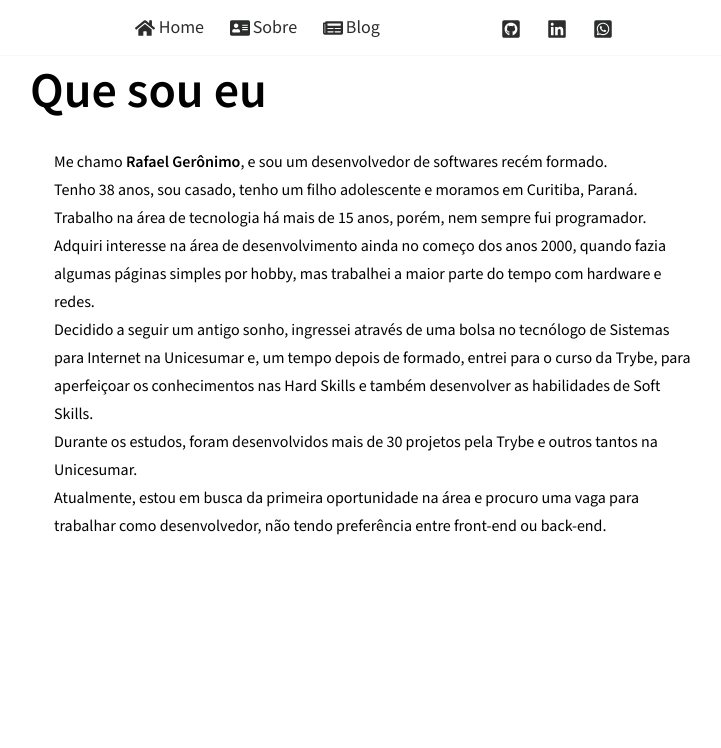
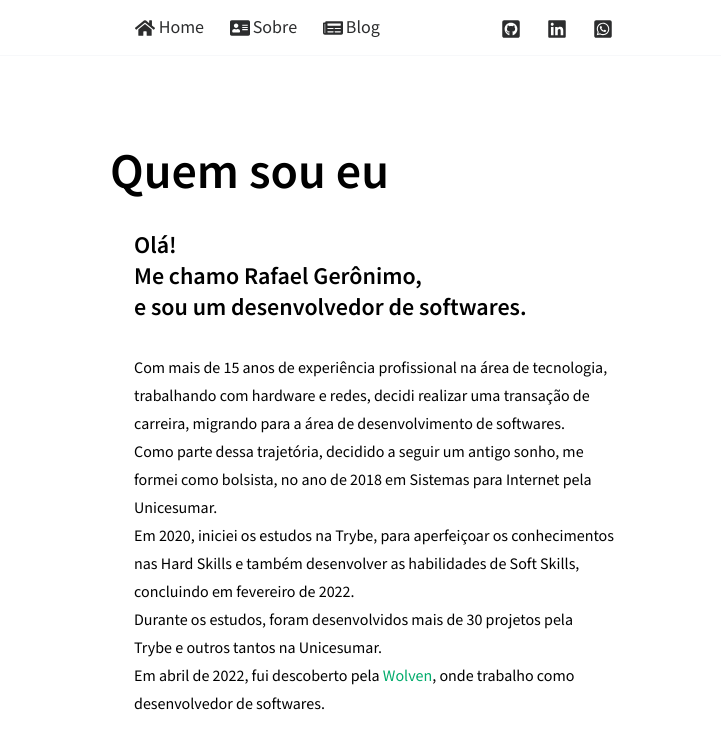
Before and after one commit to rafaelgeronimo/rafael.geronimo.dev, a Next.js app: page /about in a window 1280 px wide. Shown: the top 748 px of the page, without its empty margins (266-987 px from the left). Built offline with nearby package versions, Linux system fonts and the light colour scheme.

Commit message:
about update

```diff
--- a/src/components/About/index.tsx
+++ b/src/components/About/index.tsx
@@ -1,25 +1,52 @@
 // import styles from './about.module.scss';
-import styles from '../../styles/about.module.scss'
+import Image from "next/image";
+import styles from "../../styles/about.module.scss";
+import profilePic from "../../img/profile.png";
+import Link from "next/link";
 
 export default function About() {
   return (
-    <main className={ styles.mainContainer }>
-      <h1>Que sou eu</h1>
+    <main className={styles.mainContainer}>
       <div>
-        <p>Me chamo <strong>Rafael Gerônimo</strong>, e sou um desenvolvedor de softwares recém formado.</p>
-        <p>Tenho 38 anos, sou casado, tenho um filho adolescente e moramos em Curitiba, Paraná.</p>
-        <p>Trabalho na área de tecnologia há mais de 15 anos, porém, nem sempre fui programador. Adquiri
-          interesse na área de desenvolvimento ainda no começo dos anos 2000, quando fazia algumas páginas
-          simples por hobby, mas trabalhei a maior parte do tempo com hardware e redes.</p>
-        <p>Decidido a seguir um antigo sonho, ingressei através de uma bolsa no tecnólogo de Sistemas
-          para Internet na Unicesumar e, um tempo depois de formado, entrei para o curso da Trybe, para
-          aperfeiçoar os conhecimentos nas Hard Skills e também desenvolver as habilidades de Soft Skills.
+        <h1>Quem sou eu</h1>
+        <h2>
+          Olá!
+          <br /> Me chamo <strong>Rafael Gerônimo</strong>,<br /> e sou um
+          desenvolvedor de softwares.
+        </h2>
+        <p>
+          Com mais de 15 anos de experiência profissional na área de tecnologia,
+          trabalhando com hardware e redes, decidi realizar uma transação de
+          carreira, migrando para a área de desenvolvimento de softwares.
+          <br />
+          Como parte dessa trajetória, decidido a seguir um antigo sonho, me
+          formei como bolsista, no ano de 2018 em Sistemas para Internet pela
+          Unicesumar.
+          <br />
+          Em 2020, iniciei os estudos na Trybe, para aperfeiçoar os
+          conhecimentos nas Hard Skills e também desenvolver as habilidades de
+          Soft Skills, concluindo em fevereiro de 2022.
         </p>
-        <p>Durante os estudos, foram desenvolvidos mais de 30 projetos pela Trybe e outros tantos na Unicesumar.</p>
-        <p>Atualmente, estou em busca da primeira oportunidade na área e procuro uma vaga para trabalhar
-          como desenvolvedor, não tendo preferência entre front-end ou back-end.
+        <p>
+          Durante os estudos, foram desenvolvidos mais de 30 projetos pela Trybe
+          e outros tantos na Unicesumar.
+        </p>
+        <p>
+          Em abril de 2022, fui descoberto pela{" "}
+          <Link href={`https://wolven.com.br`}>
+            <a>Wolven</a>
+          </Link>
+          , onde trabalho como desenvolvedor de softwares.
         </p>
       </div>
+      {/* <div>
+        <Image
+          width={150}
+          height={150}
+          src={profilePic}
+          alt="Rafael Geronimo Avatar"
+        />
+      </div> */}
     </main>
-  )
+  );
 }
--- a/src/styles/about.module.scss
+++ b/src/styles/about.module.scss
@@ -1,6 +1,6 @@
 .mainContainer {
   display: flex;
-  flex-direction: column;
+  flex-direction: row;
   margin-left: auto;
   margin-right: auto;
   margin-top: 3.75rem;
@@ -9,12 +9,26 @@
   height: calc(50vh - 3.5rem);
   width: 50%;
   font-family: 'Mada', sans-serif;
+
   h1 {
     font-size: 3.125rem;
     font-weight: 600;
     margin: 1.5rem 0 1.5rem -1.5rem;
   }
+
+  h2 {
+    margin-bottom: 2rem;
+  }
+
   p {
     line-height: 1.75rem;
   }
+
+  div {
+    width: 75%;
+  }
+
+  a {
+    color: #00ab6b;
+  }
 }
```
Also changed, not shown: src/img/profile.png (added).
